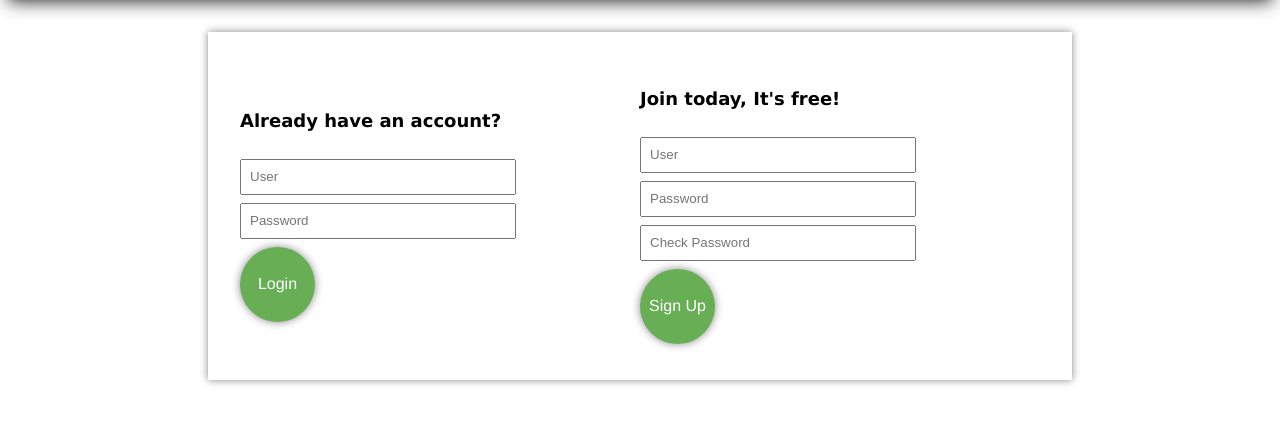
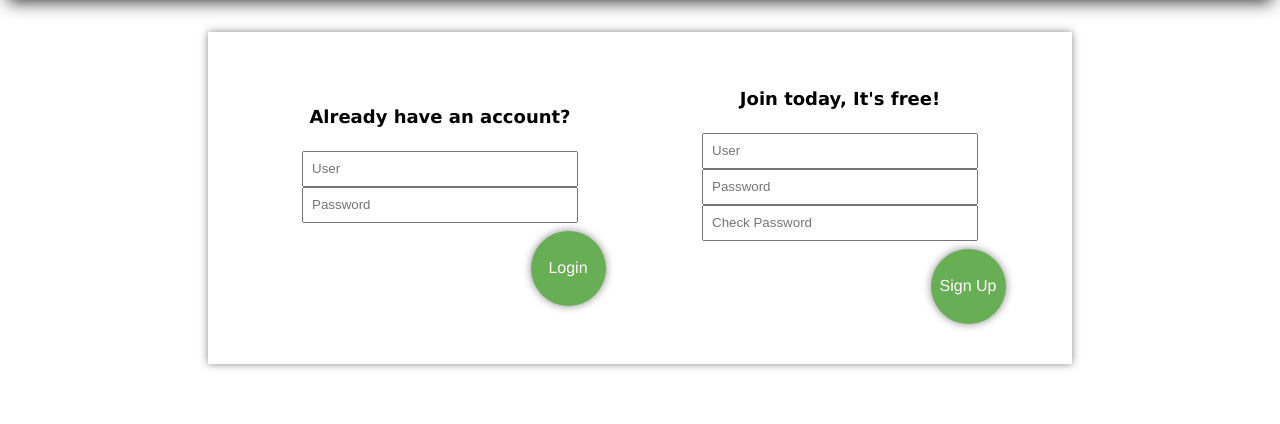
Before and after one commit to elimelec/tasklist-php, a PHP site: page / in a window 1280 px wide. Shown: the part 138-562 px from the top of the page. Run offline with PHP 8.4, Linux system fonts and the light colour scheme.

Commit message:
buttons stay right

```diff
--- a/css/theme.css
+++ b/css/theme.css
@@ -31,7 +31,6 @@ header {
 input {
     height: 32px;
     width: 256px;
-    margin: 4px 0 4px 0;
     padding: 0 8px 0 8px;
 }
 
@@ -42,6 +41,7 @@ input[type=submit] {
     background: #67ae55;
     text-align: center;
     border: 0;
+    margin: 8px 0 8px 256px;
 }
 
 .button--medium {
@@ -61,9 +61,11 @@ input[type=submit] {
 .login-page {
     display: flex;
     flex-direction: row;
+    justify-content: space-around;
+    align-items: baseline;
 }
 
 .login-page .login, .login-page .register {
-    flex-grow: 1;
+    text-align: center;
     margin: auto;
 }
```
